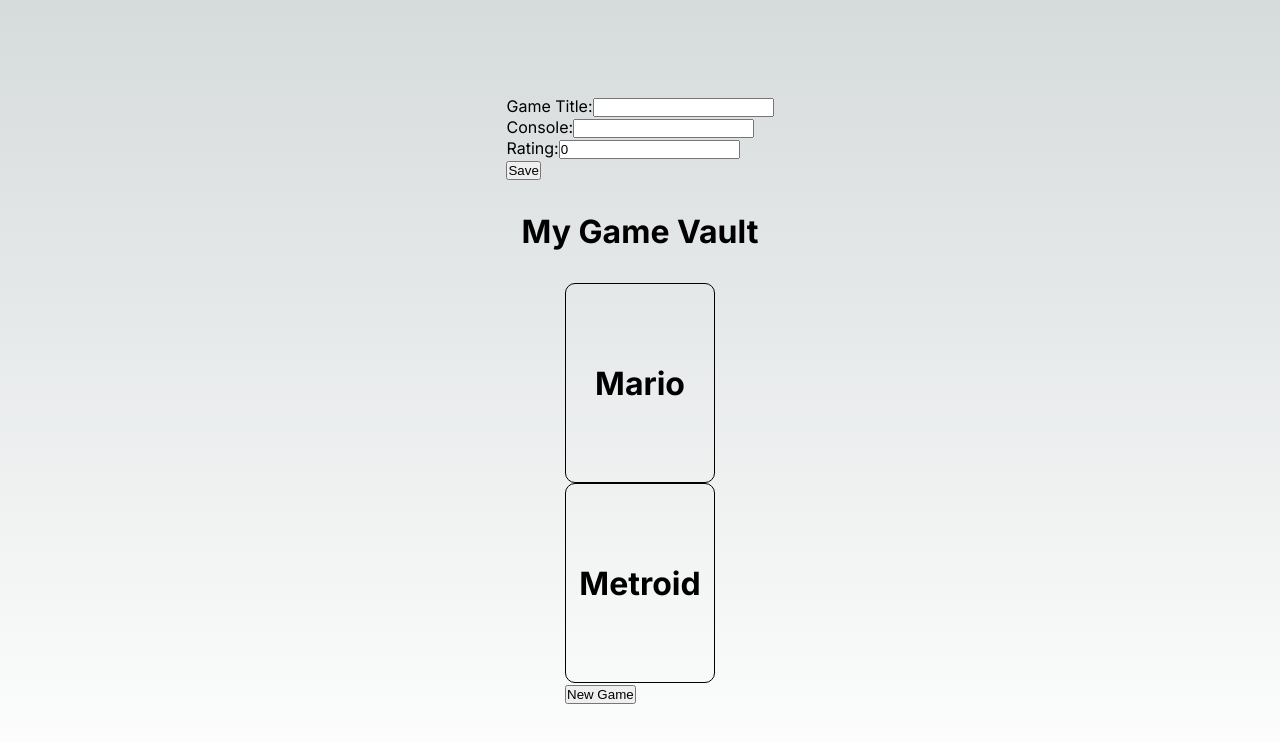
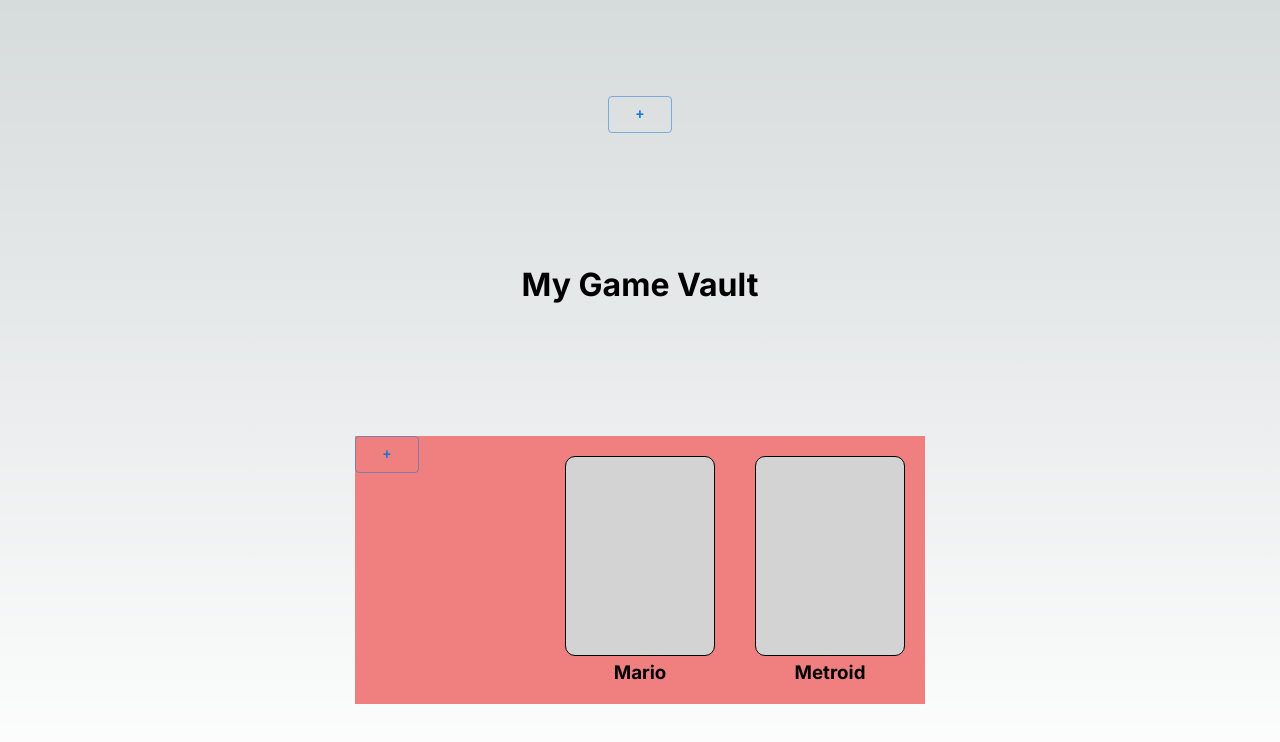
Before and after one commit to Rspillane/MGDB, a Next.js app in the folder my-app/: page / in a window 1280 px wide. Shown: the top 742 px of the page. Built offline with nearby package versions, Linux system fonts and the light colour scheme.

Commit message:
Formating to display game cards in grid. Form tidied away into functional button

```diff
--- a/my-app/app/components/form.js
+++ /dev/null
@@ -1,72 +0,0 @@
-'use client'
-import React, { useState } from 'react';
-
-const MyForm = ({save}) => {
-  const [text1, setText1] = useState('');
-  const [text2, setText2] = useState('');
-  const [number, setNumber] = useState(0);
-
-
-  const handleText1Change = (e) => {
-    setText1(e.target.value);
-  };
-
-  const handleText2Change = (e) => {
-    setText2(e.target.value);
-  };
-
-  const handleNumberChange = (e) => {
-    setNumber(parseInt(e.target.value));
-  };
-
-  const handleSubmit = (e) => {
-    e.preventDefault();
-
-    // Perform any necessary form submission logic here
-    console.log('Text 1:', text1);
-    console.log('Text 2:', text2);
-    console.log('Number:', number);
-
-    console.log('form has been submitted')
-
-    save({
-        title: text1,
-        console: text2,
-        rating: number
-    })
-
-    // Reset the form after submission
-    setText1('');
-    setText2('');
-    setNumber(0);
-
-  };
-
-  return (
-    <form onSubmit={handleSubmit}>
-      <div>
-        <label>
-          Game Title:
-          <input type="text" value={text1} onChange={handleText1Change} />
-        </label>
-      </div>
-      <div>
-        <label>
-          Console:
-          <input type="text" value={text2} onChange={handleText2Change} />
-        </label>
-      </div>
-      <div>
-        <label>
-          Rating:
-          <input type="number" value={number} onChange={handleNumberChange} />
-        </label>
-      </div>
-      <div>
-        <button type="submit">Save</button>
-      </div>
-    </form>
-  );
-};
-
-export default MyForm;
--- a/my-app/app/components/gameCard.css
+++ b/my-app/app/components/gameCard.css
@@ -1,3 +1,6 @@
+.card{
+    padding: 20px;
+}
 .card-container {
     width: 150px;
     height: 200px;
@@ -10,4 +13,11 @@
     align-items: center;
 
     padding: 20px;
+    margin-bottom: 5px;
+    background-color: lightgray;
 }
+
+.game-title{
+    display: flex;
+    justify-content: center;
+}
--- a/my-app/app/components/gameCard.js
+++ b/my-app/app/components/gameCard.js
@@ -7,10 +7,10 @@ export default function GameCard({title, console, rating}) {
   const [isShown, setIsShown] = useState(false);
 
   return (
+    <div className="card">
       <div className="card-container"
       onMouseEnter={() => setIsShown(true)}
       onMouseLeave={() => setIsShown(false)}>
-        <h1 className="game-title"> {title}</h1>
       {isShown && (
         <div className="card-content">
           <p> Platform:     {console}</p>
@@ -18,5 +18,7 @@ export default function GameCard({title, console, rating}) {
         </div>
       )}
       </div>
+      <h3 className="game-title">{title}</h3>
+    </div>
   )
 }
--- /dev/null
+++ b/my-app/app/components/myForm.js
@@ -0,0 +1,111 @@
+import * as React from 'react';
+import { useState } from 'react';
+import Button from '@mui/material/Button';
+import TextField from '@mui/material/TextField';
+import Dialog from '@mui/material/Dialog';
+import DialogActions from '@mui/material/DialogActions';
+import DialogContent from '@mui/material/DialogContent';
+import DialogTitle from '@mui/material/DialogTitle';
+
+export default function FormDialog({save}) {
+  const [open, setOpen] = React.useState(false);
+
+  const handleClickOpen = () => {
+    setOpen(true);
+  };
+
+  const handleClose = () => {
+    setOpen(false);
+  };
+
+  const [text1, setText1] = useState('');
+  const [text2, setText2] = useState('');
+  const [number, setNumber] = useState(0);
+
+
+  const handleText1Change = (e) => {
+    setText1(e.target.value);
+  };
+
+  const handleText2Change = (e) => {
+    setText2(e.target.value);
+  };
+
+  const handleNumberChange = (e) => {
+    setNumber(parseInt(e.target.value));
+  };
+
+  const handleSubmit = (e) => {
+    e.preventDefault();
+
+    // Perform any necessary form submission logic here
+    console.log('Text 1:', text1);
+    console.log('Text 2:', text2);
+    console.log('Number:', number);
+
+    console.log('form has been submitted')
+
+    save({
+        title: text1,
+        console: text2,
+        rating: number
+    })
+
+    // Reset the form after submission
+    setText1('');
+    setText2('');
+    setNumber(0);
+
+    handleClose();
+  };
+
+  return (
+    <div>
+      <Button id="new-game-button" variant="outlined" onClick={handleClickOpen}>
+        +
+      </Button>
+      <Dialog open={open} onClose={handleClose}>
+        <DialogTitle>Add a game to your Vault!</DialogTitle>
+        <DialogContent>
+          <TextField
+            autoFocus
+            margin="dense"
+            id="name"
+            label="Game Title"
+            // type="email"
+            fullWidth
+            variant="standard"
+            value={text1}
+            onChange={handleText1Change}
+          />
+          <TextField
+            autoFocus
+            margin="dense"
+            id="name"
+            label="Console"
+            // type="email"
+            fullWidth
+            variant="standard"
+            value={text2}
+            onChange={handleText2Change}
+          />
+          <TextField
+            autoFocus
+            margin="dense"
+            id="name"
+            label="Rating"
+            type="number"
+            fullWidth
+            variant="standard"
+            value={number}
+            onChange={handleNumberChange}
+          />
+
+        </DialogContent>
+        <DialogActions>
+          <Button onClick={handleSubmit}>Save</Button>
+        </DialogActions>
+      </Dialog>
+    </div>
+  );
+}
--- /dev/null
+++ b/my-app/app/page.css
@@ -0,0 +1,6 @@
+.cards-container{
+    display: grid;
+    grid-template-columns: repeat(3, 1fr);
+
+    background-color: lightcoral;
+}
--- a/my-app/app/page.js
+++ b/my-app/app/page.js
@@ -2,10 +2,12 @@
 import React, { useState } from 'react';
 
 import styles from './page.module.css'
+import './page.css'
+
 import GameCard from './components/gameCard'
 import savedGames from './objects'
 {/*import games from './gamme.json'*/}
-import MyForm from './components/form'
+import FormDialog from './components/myForm';
 
 
 export default function Home() {
@@ -28,12 +30,13 @@ export default function Home() {
   {/* Have state for games in this file and pass in save method*/}
   return (
     <main className={styles.main}>
-      <MyForm save={save}></MyForm>
+      <FormDialog save={save}></FormDialog>
       <h1>My Game Vault</h1>
       <div className='cards-container'>
-        <ul>{listItems}</ul>
-        <button>New Game</button>
+        <FormDialog save={save}></FormDialog>
+        {listItems}
       </div>
+
     </main>
   );
 }
--- a/my-app/package.json
+++ b/my-app/package.json
@@ -9,6 +9,11 @@
     "lint": "next lint"
   },
   "dependencies": {
+    "@emotion/react": "^11.11.1",
+    "@emotion/styled": "^11.11.0",
+    "@fontsource/roboto": "^5.0.4",
+    "@mui/icons-material": "^5.13.7",
+    "@mui/material": "^5.13.7",
     "eslint": "8.43.0",
     "eslint-config-next": "13.4.7",
     "next": "13.4.7",
```
Also changed, not shown: 1 other file (tests, documents, lock files or other folders). Lines whose indentation alone changed are shown as unchanged.
